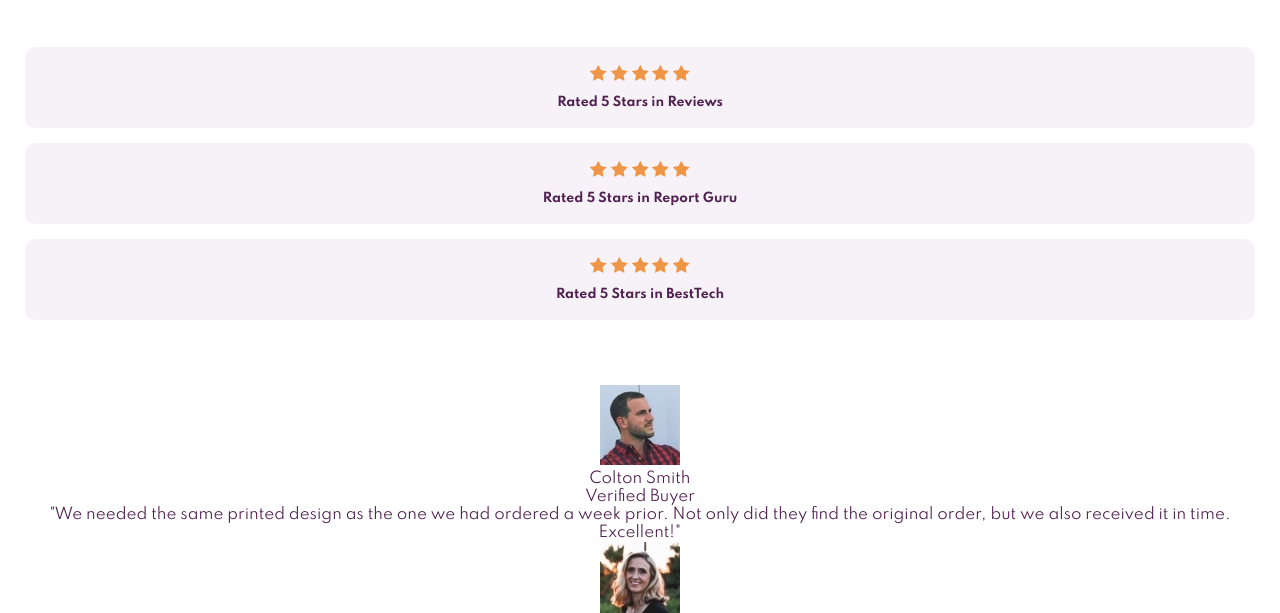
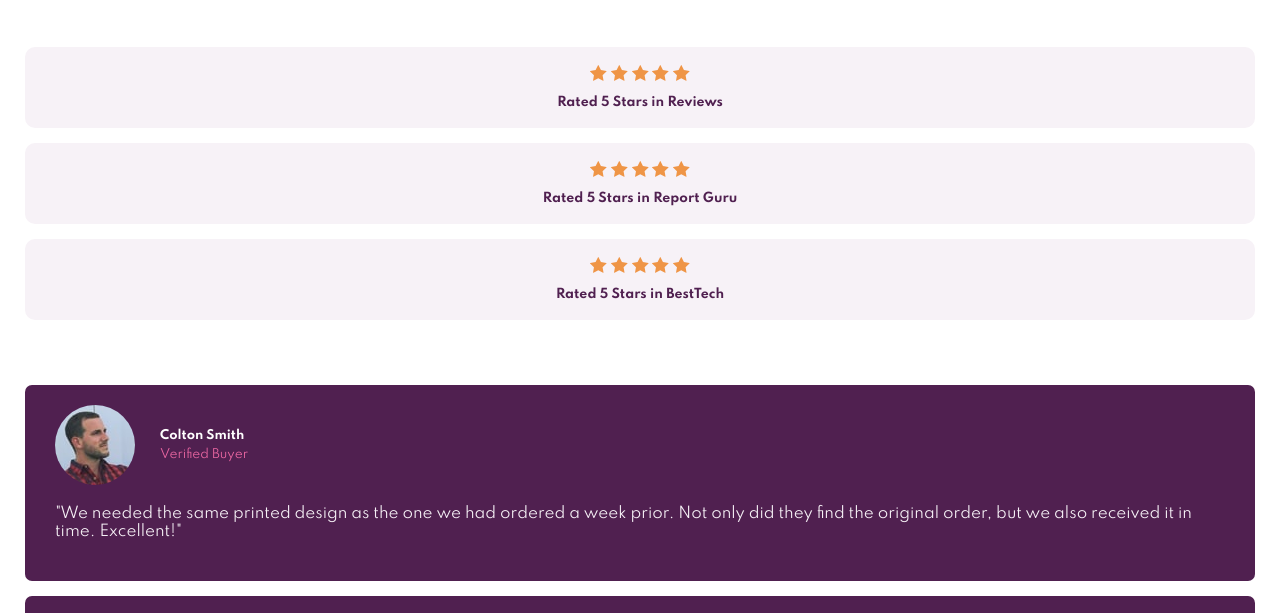
Before and after one commit to hhamza1/fem-social-proof-section, a plain HTML site: page index.html in a window 1280 px wide. Shown: the part 182-795 px from the top of the page. Drawn offline with Linux system fonts and the light colour scheme.

Commit message:
Styling testimony section

```diff
--- a/styles/style.css
+++ b/styles/style.css
@@ -7,7 +7,7 @@
 body {
   font-family: 'Spartan', sans-serif;
   font-size: 15px;
-  padding: 100px 25px;
+  padding:100px 25px 25px 25px ;
   text-align: center;
 
 }
@@ -62,7 +62,51 @@
 /*-----------Social Proof/Testimonial-----------------*/
 
 .testimonials {
+
   padding: 25px 0;
+  text-align: left;
+
+}
+
+.testimonial{
+  background-color: hsl(300, 43%, 22%);
+  border: 0;
+  border-radius: 7px;
+  margin-bottom: 15px;
+  padding: 20px 30px;
+}
+
+.testimony-profile {
+  display: flex;
+  flex-direction: row;
+  align-items: center;
+  font-size: 12px;
+}
+
+.testimony-profile img {
+  border-radius: 50%;
+  margin-right: 10px;
+}
+
+.testimonial-info {
+  padding: 5px 0;
+  margin-left: 15px;
+}
+
+.testimony-name {
+  color: hsl(0, 0%, 100%);
+  font-weight: 700;
+  padding-bottom: 5px;
+}
+
+.testimony-verified {
+  color: hsl(333, 80%, 67%);
+}
+
+.testimony {
+  color: hsl(300, 24%, 96%);
+  font-size: 15px;
+  padding: 20px 0;
 }
 
 
```
